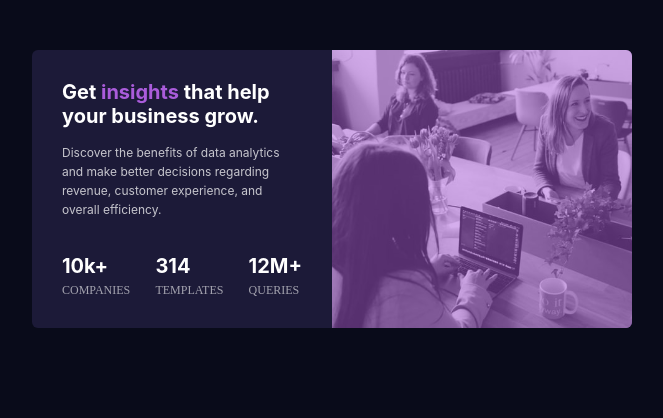
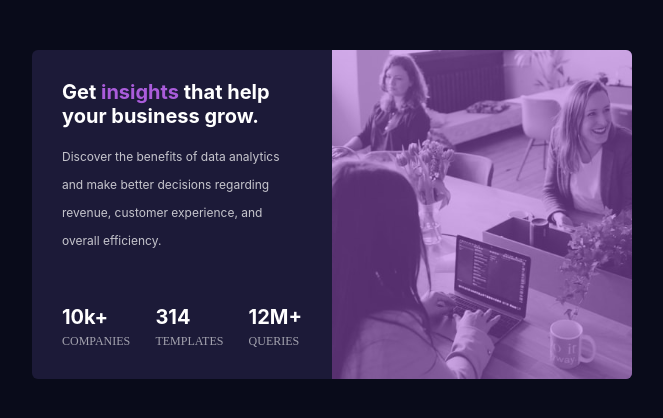
Before and after one commit to NetizenCode/stat-preview-card, a plain HTML site: page index.html in a window 1280 px wide. Shown: the whole page, without its empty margins (308-971 px from the left). Drawn offline with Linux system fonts and the light colour scheme.

Commit message:
height and width modified

```diff
--- a/style.css
+++ b/style.css
@@ -7,7 +7,7 @@ body {
 }
 .card-container {
     margin: 50px auto;
-    width: 280px;
+    width: 350px;
     border-radius: 6px;
     display: flex;
     flex-wrap: wrap;
@@ -32,7 +32,7 @@ body {
         font-family: 'inter';
         font-weight: 700;
         color: hsl(0, 0%, 100%);
-        font-size: 25px;
+        font-size: 30px;
         text-align: center;
         #insight {
             color: hsl(277, 64%, 61%);
@@ -40,13 +40,16 @@ body {
     }
     p {
         font-family: 'inter';
-        font-size: 15px;
-        line-height: 19px;
+        font-size: 16px;
+        line-height: 28px;
         font-weight: 400;
         text-align: center;
         color: hsla(0, 0%, 100%, 0.75);
         margin-top: 15px;
     }
+.stat-container {
+    margin-top: 35px;
+}
 }
 .stats {
     margin-top: 15px;
```
